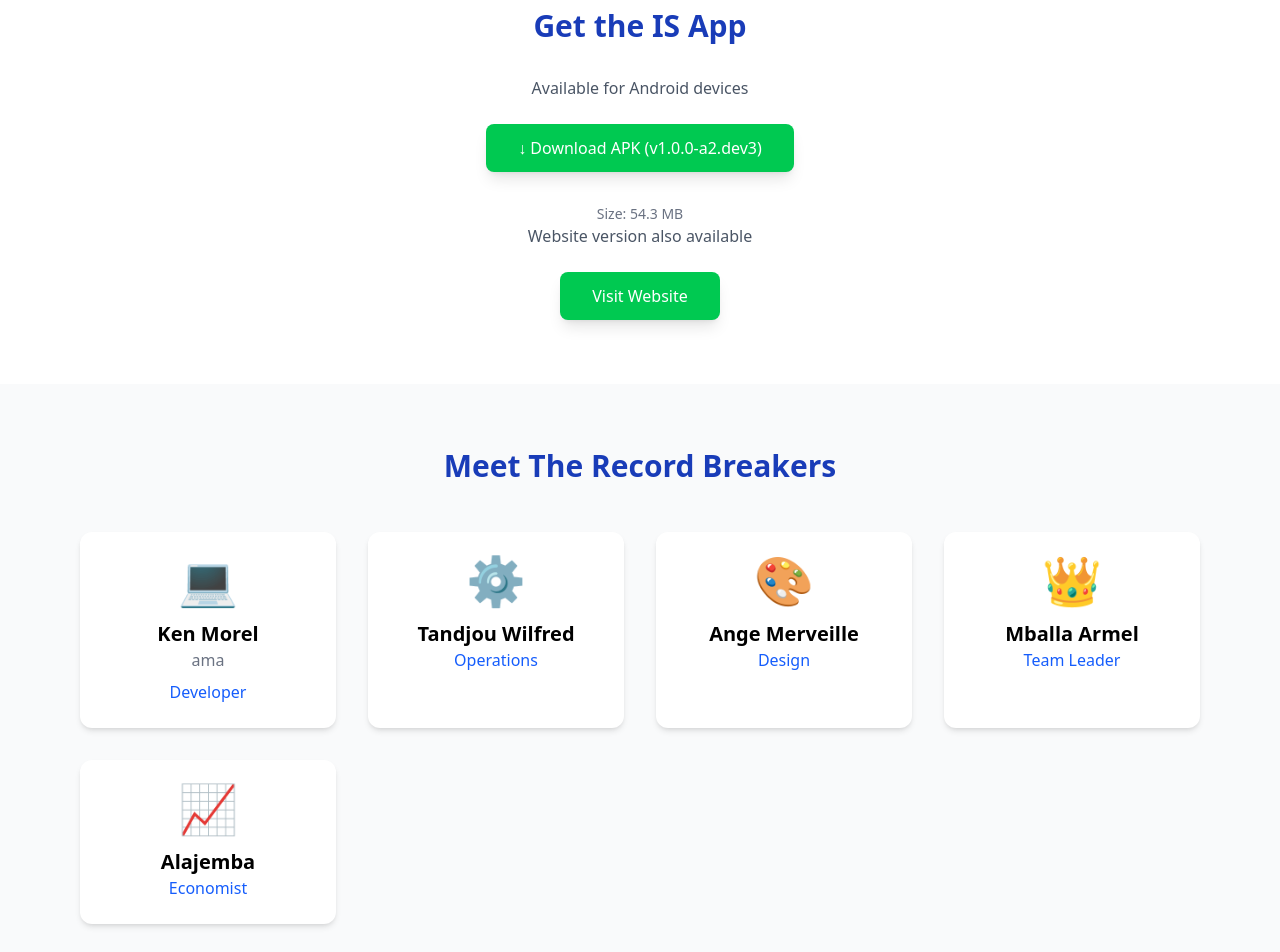
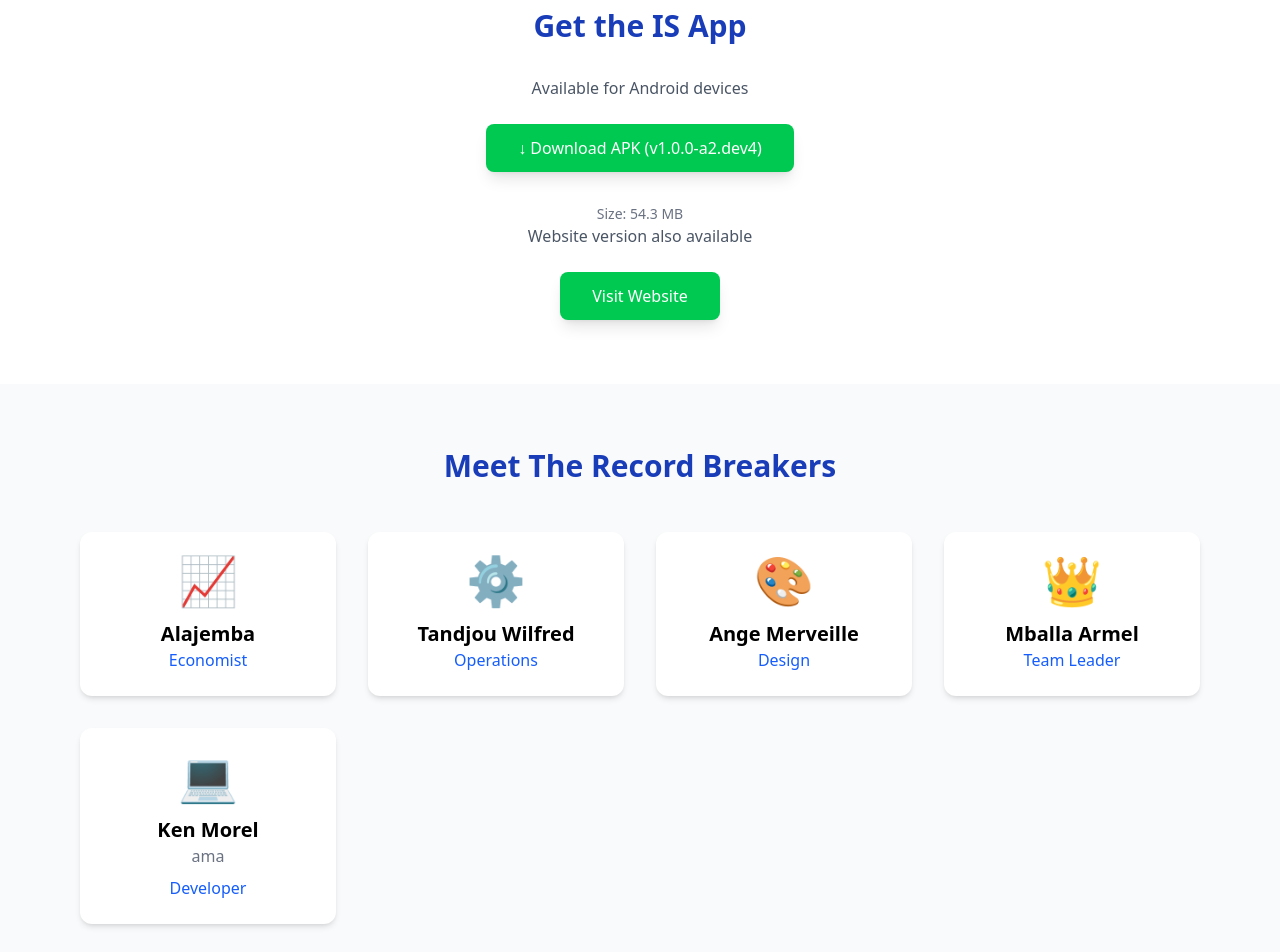
Before and after one commit to ken-morel/ins-web, a SvelteKit app: page / in a window 1280 px wide. Shown: the part 1420-2372 px from the top of the page. Built offline with nearby package versions, Linux system fonts and the light colour scheme.

Commit message:
updated version

```diff
--- a/src/routes/+page.svelte
+++ b/src/routes/+page.svelte
@@ -3,11 +3,11 @@
   export const prerender = true;
   const team = [
     {
-      name: "Ken Morel",
-      role: "Developer",
-      nickname: "ama",
-      emoji: "💻",
+      name: "Alajemba",
+      role: "Economist",
+      emoji: "📈",
     },
+
     {
       name: "Tandjou Wilfred",
       role: "Operations",
@@ -24,9 +24,10 @@
       emoji: "👑",
     },
     {
-      name: "Alajemba",
-      role: "Economist",
-      emoji: "📈",
+      name: "Ken Morel",
+      role: "Developer",
+      nickname: "ama",
+      emoji: "💻",
     },
   ];
   const features = [
@@ -152,11 +153,11 @@
       <div class="space-y-4">
         <p class="text-gray-600 mb-6">Available for Android devices</p>
         <a
-          href="https://github.com/recordbreakersorg/ins/releases/download/v1.0.0-a2.dev3/app-release.apk"
+          href="https://github.com/recordbreakersorg/ins/releases/download/v1.0.0-a2.dev4/app-release.apk"
           class="inline-block bg-green-500 text-white px-8 py-3 rounded-lg
                           hover:bg-green-600 transition-all shadow-lg hover:shadow-xl"
         >
-          ↓ Download APK (v1.0.0-a2.dev3)
+          ↓ Download APK (v1.0.0-a2.dev4)
         </a>
         <p class="text-sm text-gray-500 mt-4">Size: 54.3 MB</p>
       </div>
```
